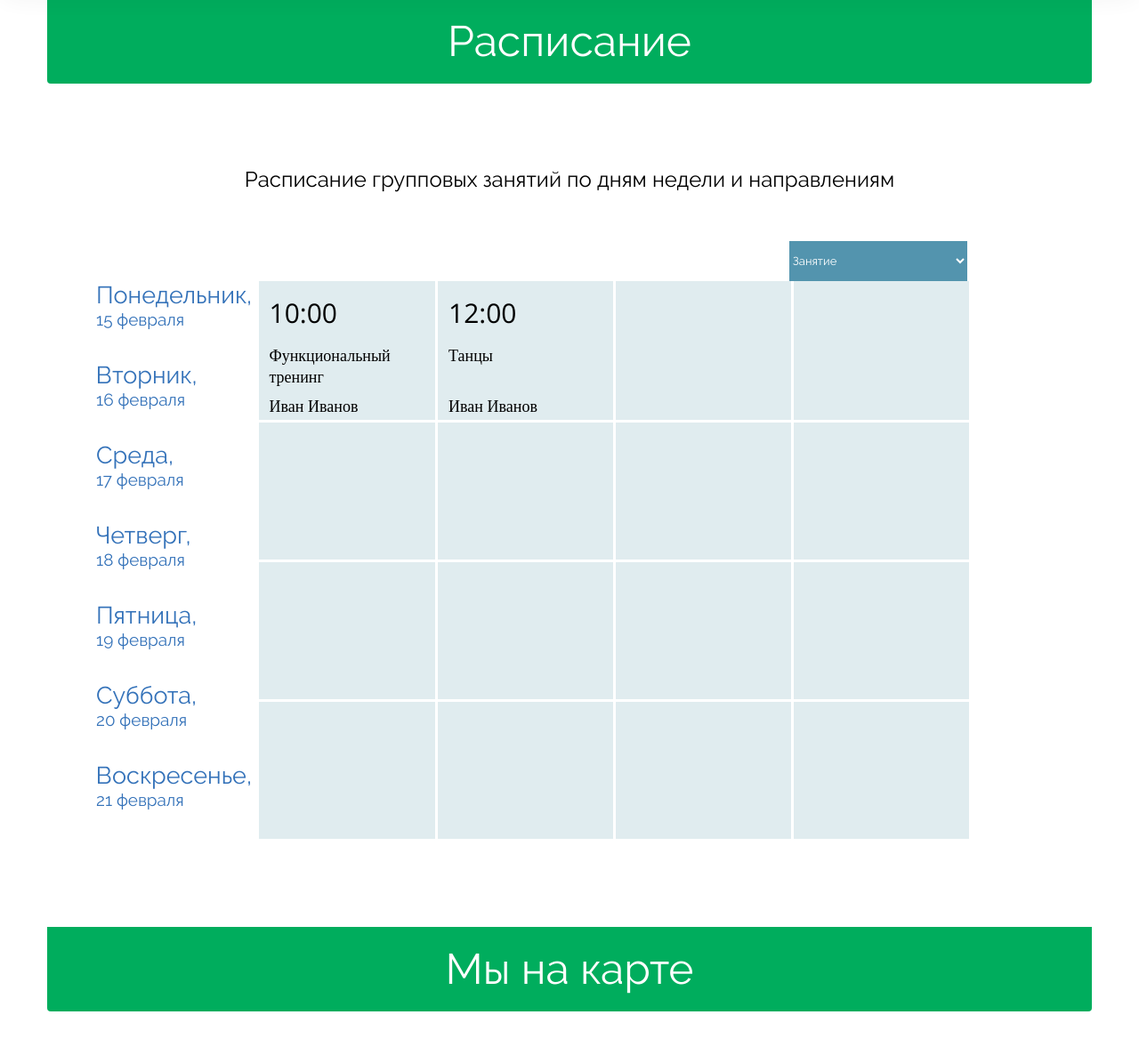
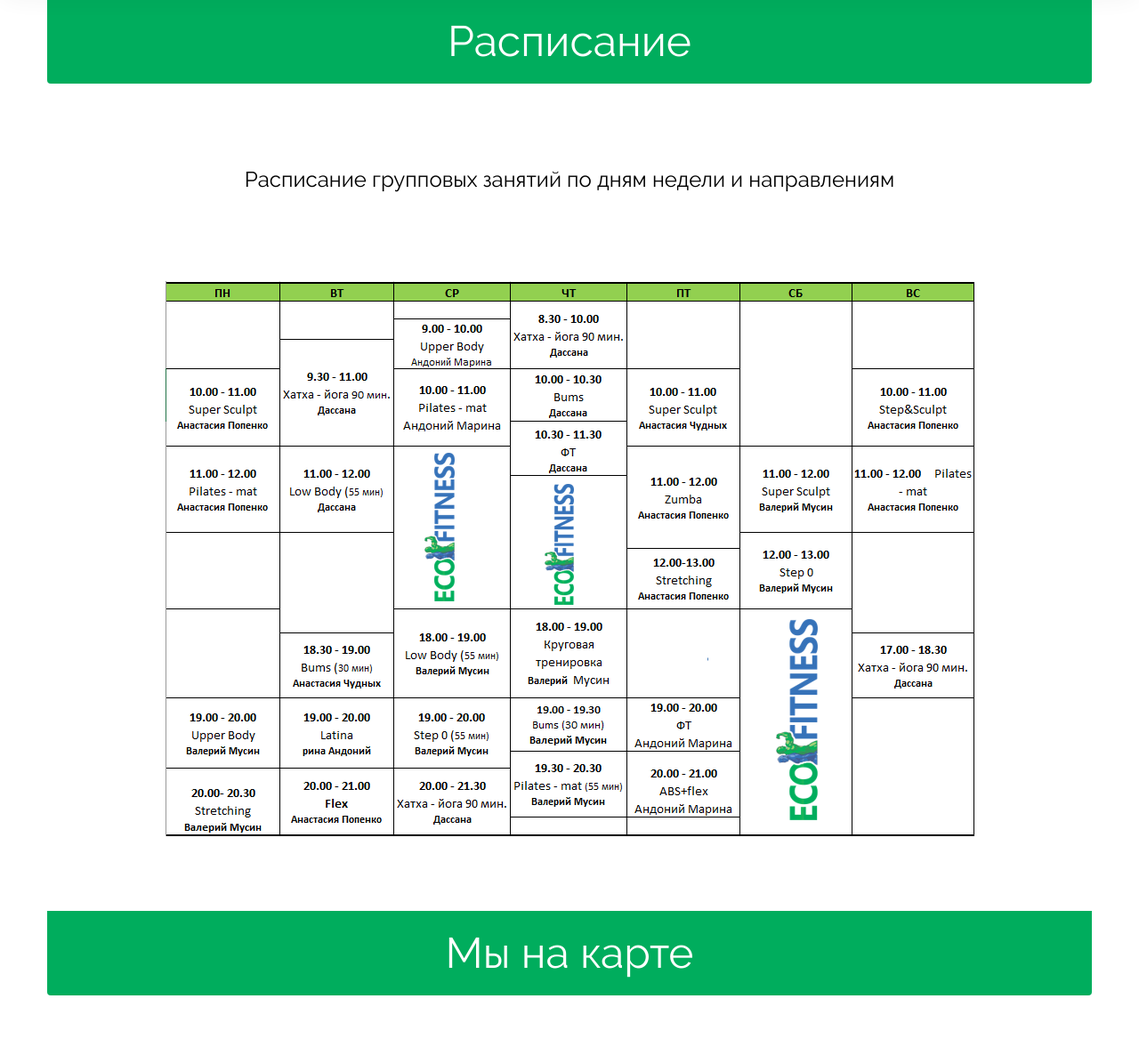
Before and after one commit to lizzzzzy/ecofitness, a PHP site: page /schuedle in a window 1280 px wide. Shown: the part 87-1273 px from the top of the page at 89% size. Run offline with PHP 8.4, Linux system fonts and the light colour scheme; some libraries are stand-ins or nearby versions.

Commit message:
add schuedle

```diff
--- a/css/style.css
+++ b/css/style.css
@@ -890,21 +890,25 @@ cursor: -zoom-in;}
 .schuedle p {
     font-size: 24px;
     margin: 0;
-    padding-top: 93px;
-    padding-bottom: 100px
 }
+.schuedle-p{padding-top: 93px;padding-bottom: 100px;}
 .schuedle .script form {
     position: relative
 }
 .schuedle .script form .dates {
     float: left;
-    margin-left: 15px;
-    margin-top: 0
+    margin-left: 0px;
+    margin-top: 0;
+    padding: 0;
 }
 .schuedle .script form .dates li {
-    list-style: none;
-    text-align: left;
-    height: 90px
+   list-style: none;
+    height: 60px;
+    float: left;
+    width: 167px;
+    border: 1px solid black;
+    text-align: center;
+    padding-top: 15px;
 }
 .schuedle .script form .dates li a {
     font-size: 27px;
@@ -923,7 +927,7 @@ cursor: -zoom-in;}
     border: none;
     position: absolute;
     top: -45px;
-    right: 140px;
+    right: 5px;
     height: 45px;
     width: 200px;
     background-color: #5394ae;
@@ -943,41 +947,86 @@ cursor: -zoom-in;}
 .schuedle .script form select option {
     font-size: 20px
 }
-.schuedle .script form table {
-    background-color: #e0ecef;
+.schuedle .script form .table {
     font-family: "Open Sans";
     color: #000000;
-    float: right;
-    margin-right: 135px
 }
 .schuedle .script form table tr {
     border-bottom: 3px solid #ffffff
 }
-.schuedle .script form table tr td {
-    width: 200px;
-    height: 157px;
+.schuedle .script form .table .day{
+      width: 167px;
+    height: 2220px;
+        background-color: #e0ecef;
+    float: left;
+    position: relative !important;
+}
+.schuedle .script form .table .day:after{
+    content: '';
+    clear: both;
+    display: table;
+}
+.schuedle .script form .table .day div{
+    float: left;
+    width: 167px;
     padding-left: 12px;
-    text-align: left;
+    text-align: center;
     vertical-align: baseline;
-    border-right: 3px solid #ffffff;
-    position: relative
+    border: 3px solid #ffffff;
+    background-color: #e0ecef;
+    position: absolute;
+    font-size: 20px;
 }
-.schuedle .script form table tr td .time {
-    font-size: 30px;
+.half-hour{height: 80px;}
+.one-hour{height: 160px;}
+.one-n-half-hour{height: 240px;}
+
+.eight-half{
+    top: 0;
+}
+.nine{top: 80px;}
+.nine-half{top: 160px;}
+.ten{top: 240px;}
+.ten-half{top: 320px;}
+.eleven{top: 400px;}
+.eleven-half{top: 460px;}
+.twelve{top: 540px;}
+.twelve-half{top: 620px;}
+.thirteen{top: 700px;}
+.thirteen-half{top: 780px;}
+.fourteen{top: 860px;}
+.fourteen-half{top: 940px;}
+.fifteen{top: 1020px;}
+.fifteen-half{top: 1100px;}
+.sixteen{top: 1180px;}
+.sixteen-half{top: 1260px;  }
+.seventeen{top: 1340px;}
+.seventeen-half{top: 1420px;}
+.eighteen{top: 1500px;}
+.eighteen-half{top: 1580px;}
+.nineteen{top: 1660px;}
+.nineteen-half{top: 1740px;}
+.twenty{top: 1820px;}
+.twenty-half{top: 1900px;}
+.twentyone{top: 1980px;}
+.twentyone-half{top: 2060px;}
+.twentytwo{top: 2140px;}
+
+.schuedle  .time {
+    font-size: 20px;
     padding: 0;
-    line-height: 70px
+    line-height: 70px;
+        font-weight: bold;
 }
-.schuedle .script form table tr td .select {
-    font-size: 18px;
-    line-height: 24px;
+.schuedle  .select {
+    font-size: 16px;
+    line-height: 25px;
     padding: 0
 }
-.schuedle .script form table tr td .trainer {
-    font-size: 18px;
+.schuedle  .trainer {
+    font-size: 16px;
     line-height: 24px;
-    position: absolute;
-    bottom: 4px;
-    left: 12px
+
 }
 .contacts {
     padding-bottom: 30px
--- a/index.html
+++ b/index.html
@@ -171,7 +171,9 @@
                 <div class="contact-date">
                     <div class="main-logo"><img src="img/contact-logo.png" width="330" height="210" alt=""></div>
                     <p><span>Часы работы</span>
-                        <br> 7:00 — 24:00</p>
+                        <br> 7:00 — 23:00 в будние дни
+                        <br> 9:00 — 22:00 в выходные дни
+                        </p>
                     <p><span>E-mail </span>
                         <br> ask@ecofitness.su </p>
                     <p><span>Телефон</span>
--- a/schuedle.html
+++ b/schuedle.html
@@ -60,117 +60,210 @@
             <section class="schuedle" id="schuedle">
                 <div class="wrapper">
                     <h2>Расписание</h2>
-                    <p>Расписание групповых занятий по дням недели и направлениям</p>
+                    <p class="schuedle-p">Расписание групповых занятий по дням недели и направлениям</p>
                     <div class="script">
                         <form action="" class="clearfix">
-                            <ul class="dates">
-                                <li><a href="#">Понедельник, <p>15 февраля</p></a></li>
-                                <li><a href="#">Вторник, <p>16 февраля</p></a></li>
-                                <li><a href="#">Среда, <p>17 февраля</p></a></li>
-                                <li><a href="#">Четверг, <p>18 февраля</p></a></li>
-                                <li><a href="#">Пятница, <p>19 февраля</p></a></li>
-                                <li><a href="#">Суббота, <p>20 февраля</p></a></li>
-                                <li><a href="#">Воскресенье, <p>21 февраля</p></a></li>
-                            </ul>
-                            <select name="Занятие" class="styler">
+                      <!--       <ul class="dates">
+                                <li><a href="#">ПН</a></li>
+                                <li><a href="#">ВT</a></li>
+                                <li><a href="#">СP</a></li>
+                                <li><a href="#">ЧT</a></li>
+                                <li><a href="#">ПT</a></li>
+                                <li><a href="#">СБ</a></li>
+                                <li><a href="#">ВС</a></li>
+                            </ul> -->
+                         <!--    <select name="Занятие" class="styler">
                                 <option value="">Занятие</option>
-                                <option value="">Футбольный тренинг</option>
+                                <option value="">Функциональный тренинг</option>
                                 <option value="">Флекс</option>
                                 <option value="">Боевые искусства</option>
                                 <option value="">Аэройога</option>
                                 <option value="">Кинезитерапия</option>
                                 <option value="">Танцы</option>
-                            </select>
-                            <table>
-                                <tr>
-                                    <td>
-                                        <p class="time">10:00</p>
+                            </select> -->
+                            <img src="img/schuedle.png" alt="рапсисание">
+                         <!--    <div class="table clearfix">
+                                 <div class="day monday">
+                                     <div class="one-hour">
+                                         <p class="time ten">10:00-11:00</p>
+                                        <p class="select">Super Sculpt</p>
+                                         <p class="trainer">Анастасия Попенко</p>
+                                     </div>
+                                     <div class="one-hour eleven">
+                                         <p class="time">11:00-12:00</p>
+                                        <p class="select">Pilates-mat</p>
+                                         <p class="trainer">Анастасия Попенко</p>
+                                     </div>
+
+                                     <div class="one-hour">
+                                         <p class="time seventeen">19:00-20:00</p>
+                                        <p class="select">Upper Body</p>
+                                         <p class="trainer">Валерий Мусин</p>
+                                     </div>
+                                     <div class="half-hour twenty">
+                                         <p class="time">20:00-20:30</p>
+                                        <p class="select">Stratching</p>
+                                         <p class="trainer">Валерий Мусин</p>
+                                     </div>
+                                     <div class="one-hour empty"></div>
+                                 </div>
+                                 <div class="day tuesday">
+
+                                     <div class="one-n-half-hour nine-half">
+                                         <p class="time">9:30-11:00</p>
+                                        <p class="select">Хатаха-йога</p>
+                                         <p class="trainer">Дассана</p>
+                                     </div>
+                                     <div class="one-hour eleven">
+                                         <p class="time">11:00-12:00</p>
+                                        <p class="select">Low Body</p>
+                                         <p class="trainer">Дассана</p>
+                                     </div>
+
+                                     <div class="half-hour eighteen-half">
+                                         <p class="time soxteen-half">18:30-19:00</p>
+                                        <p class="select">Bums</p>
+                                         <p class="trainer">Анастасия Чудных</p>
+                                     </div>
+                                     <div class="one-hour seventeen">
+                                         <p class="time">19:00-20:00</p>
+                                        <p class="select">Latina</p>
+                                         <p class="trainer">Марина Андоний</p>
+                                     </div>
+                                     <div class="one-hour twenty">
+                                         <p class="time">20:00-21:00</p>
+                                        <p class="select">Flex</p>
+                                         <p class="trainer">Анастасия Попенко</p>
+                                     </div>
+
+                                 </div>
+                                 <div class="day wednesday">
+
+                                     <div class="one-hour nine">
+                                         <p class="time">9:00-10:00</p>
+                                        <p class="select">Upper Body</p>
+                                         <p class="trainer">Марина Андоний</p>
+                                     </div>
+                                     <div class="one-hour ten">
+                                         <p class="time">10:00-11:00</p>
+                                        <p class="select">Pilates-mat</p>
+                                         <p class="trainer">Марина Андоний</p>
+                                     </div>
+                                     <div class="one-hour eighteen">
+                                         <p class="time">18:00-19:00</p>
+                                        <p class="select">Low Body</p>
+                                         <p class="trainer">Валерий Мусин</p>
+                                     </div>
+                                     <div class="one-hour seventeen">
+                                         <p class="time">19:00-20:00</p>
+                                        <p class="select">Step 0</p>
+                                         <p class="trainer">Валерий Мусин</p>
+                                     </div>
+                                     <div class="one-n-half-hour twenty">
+                                         <p class="time">20:00-21:30</p>
+                                        <p class="select">Хатха-йога</p>
+                                         <p class="trainer">Дассана</p>
+                                     </div>
+                                 </div>
+                                 <div class="day thursday">
+                                     <div class="one-n-half-hour eight-half">
+                                         <p class="time">8:30-10:00</p>
+                                        <p class="select">Хатха-йога</p>
+                                         <p class="trainer">Дассана</p>
+                                     </div>
+                                     <div class="half-hour ten">
+                                         <p class="time">10:00-10:30</p>
+                                        <p class="select">Bums</p>
+                                         <p class="trainer">Дассана</p>
+                                     </div>
+                                     <div class="one-hour ten-half">
+                                         <p class="time">10:30-11:30</p>
                                         <p class="select">Функциональный тренинг</p>
-                                        <div class="trainer">Иван Иванов</div>
-                                    </td>
-                                    <td>
-                                        <p class="time">12:00</p>
-                                        <p class="select">Танцы</p>
-                                        <div class="trainer">Иван Иванов</div>
-                                    </td>
-                                    <td>
-                                        <p class="time"></p>
-                                        <p class="select"></p>
-                                        <div class="trainer"></div>
-                                    </td>
-                                    <td>
-                                        <p class="time"></p>
-                                        <p class="select"></p>
-                                        <div class="trainer"></div>
-                                    </td>
-                                </tr>
-                                <tr>
-                                    <td>
-                                        <p class="time"></p>
-                                        <p class="select"></p>
-                                        <div class="trainer"></div>
-                                    </td>
-                                    <td>
-                                        <p class="time"></p>
-                                        <p class="select"></p>
-                                        <div class="trainer"></div>
-                                    </td>
-                                    <td>
-                                        <p class="time"></p>
-                                        <p class="select"></p>
-                                        <div class="trainer"></div>
-                                    </td>
-                                    <td>
-                                        <p class="time"></p>
-                                        <p class="select"></p>
-                                        <div class="trainer"></div>
-                                    </td>
-                                </tr>
-                                <tr>
-                                    <td>
-                                        <p class="time"></p>
-                                        <p class="select"></p>
-                                        <div class="trainer"></div>
-                                    </td>
-                                    <td>
-                                        <p class="time"></p>
-                                        <p class="select"></p>
-                                        <div class="trainer"></div>
-                                    </td>
-                                    <td>
-                                        <p class="time"></p>
-                                        <p class="select"></p>
-                                        <div class="trainer"></div>
-                                    </td>
-                                    <td>
-                                        <p class="time"></p>
-                                        <p class="select"></p>
-                                        <div class="trainer"></div>
-                                    </td>
-                                </tr>
-                                <tr>
-                                    <td>
-                                        <p class="time"></p>
-                                        <p class="select"></p>
-                                        <div class="trainer"></div>
-                                    </td>
-                                    <td>
-                                        <p class="time"></p>
-                                        <p class="select"></p>
-                                        <div class="trainer"></div>
-                                    </td>
-                                    <td>
-                                        <p class="time"></p>
-                                        <p class="select"></p>
-                                        <div class="trainer"></div>
-                                    </td>
-                                    <td>
-                                        <p class="time"></p>
-                                        <p class="select"></p>
-                                        <div class="trainer"></div>
-                                    </td>
-                                </tr>
-                            </table>
+                                         <p class="trainer">Дассана</p>
+                                     </div>
+
+                                     <div class="one-hour eighteen">
+                                         <p class="time">18:00-19:00</p>
+                                        <p class="select">Круговая тренировка</p>
+                                         <p class="trainer">Валерий Мусин</p>
+                                     </div>
+                                     <div class="half-hour seventeen">
+                                         <p class="time">19:00-19:30</p>
+                                        <p class="select">Bums</p>
+                                          <p class="trainer">Валерий Мусин</p>
+                                     </div>
+                                     <div class="one-n-half-hour seventeen-half">
+                                         <p class="time">19:30-20:30</p>
+                                        <p class="select">Pilates-mat</p>
+                                          <p class="trainer">Валерий Мусин</p>
+                                     </div>
+
+                                 </div>
+                                 <div class="day friday">
+                                     <div class="one-n-half-hour"></div>
+                                     <div class="one-hour ten">
+                                         <p class="time">10:00-11:00</p>
+                                        <p class="select">Super Sculpt</p>
+                                        <p class="trainer">Анастасия Чудных</p>
+                                     </div>
+                                     <div class="one-hour eleven">
+                                         <p class="time">11:00-12:00</p>
+                                        <p class="select">Zumba</p>
+                                         <p class="trainer">Анастасия Попенко</p>
+                                     </div>
+                                     <div class="one-hour twelve">
+                                         <p class="time">12:00-13:00</p>
+                                        <p class="select">Stretching</p>
+                                         <p class="trainer">Анастасия Попенко</p>
+                                     </div>
+
+                                     <div class="one-hour nineteen">
+                                         <p class="time">19:00-20:00</p>
+                                        <p class="select">Функциональный тренинг</p>
+                                         <p class="trainer">Марина Андоний</p>
+                                     </div>
+                                     <div class="one-hour twenty">
+                                         <p class="time">20:00-21:00</p>
+                                        <p class="select">ABS + flex</p>
+                                         <p class="trainer">Марина Андоний</p>
+                                     </div>
+
+                                 </div>
+                                 <div class="day saturday">
+
+                                     <div class="one-hour eleven">
+                                         <p class="time">11:00-12:00</p>
+                                        <p class="select">Super Sculpt</p>
+                                         <p class="trainer">Валерий Мусин</p>
+                                     </div>
+                                     <div class="one-hour twelve">
+                                         <p class="time">12:00-13:00</p>
+                                        <p class="select">Step 0</p>
+                                         <p class="trainer">Валерий Мусин</p>
+                                     </div>
+
+                                 </div>
+                                 <div class="day sunday">
+
+                                     <div class="one-hour ten">
+                                         <p class="time">10:00-11:00</p>
+                                        <p class="select">Step&Sculpt</p>
+                                         <p class="trainer">Анастасия Попенко</p>
+                                     </div>
+                                     <div class="one-hour eleven">
+                                         <p class="time">11:00-12:00</p>
+                                        <p class="select">Pilates-mat</p>
+                                         <p class="trainer">Анастасия Попенко</p>
+                                     </div>
+                                     <div class="one-n-half-hour empty"></div>
+                                     <div class="one-n-half-hour seventeen">
+                                         <p class="time">17:00-18:30</p>
+                                        <p class="select">Хатха-йога</p>
+                                         <p class="trainer">Дассана</p>
+                                     </div>
+
+                                 </div>
+                            </div> -->
                         </form>
                     </div>
                 </div>
```
Also changed, not shown: services.html (+22 -9 lines), img/schuedle.png (added).
